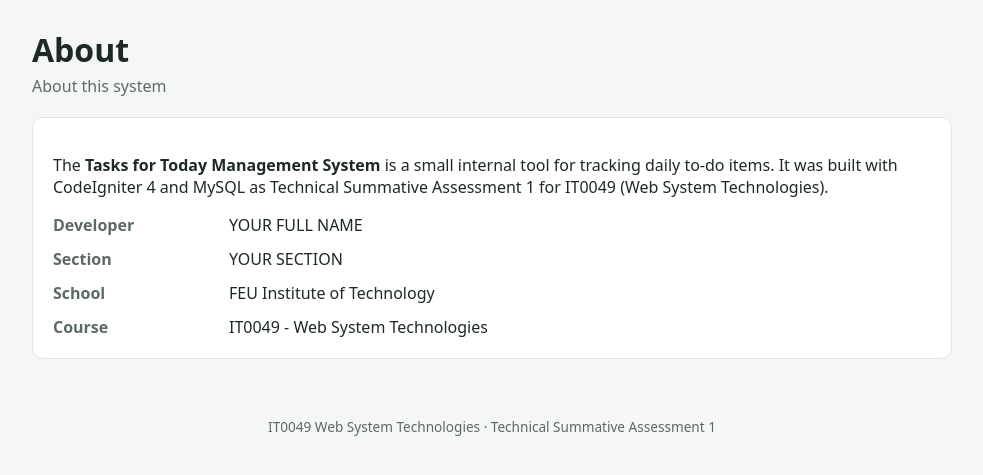
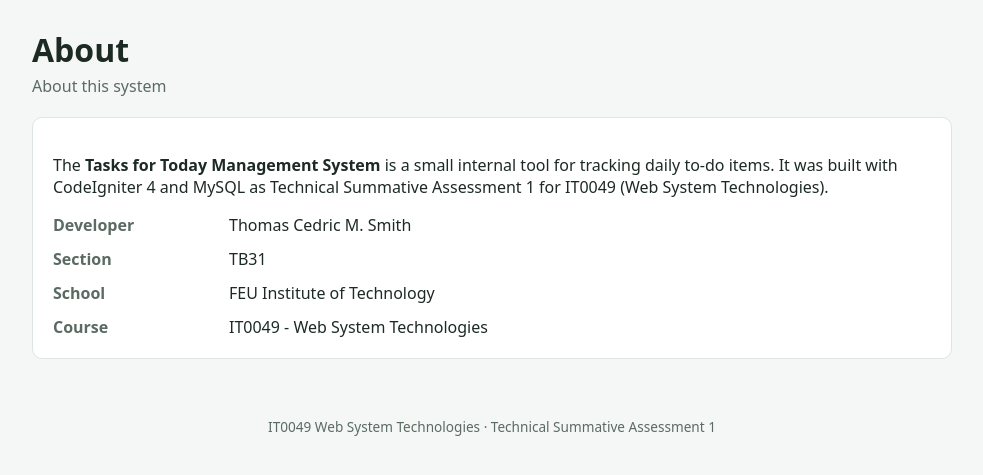
Before and after one commit to nyx0501/tasks-for-today, a CodeIgniter 4 app: the page made by app/Views/about.php in a window 1280 px wide. Shown: the part 53-528 px from the top of the page, without its empty margins (148-1131 px from the left). Run offline with PHP 8.4 and a stand-in for CodeIgniter, Linux system fonts and the light colour scheme; the template is opened without the code that fills it, so the values that code supplies are empty; some libraries are stand-ins or nearby versions.

Commit message:
updated about.php

```diff
--- a/app/Views/about.php
+++ b/app/Views/about.php
@@ -7,8 +7,8 @@
 <div class="card">
     <p>The <strong>Tasks for Today Management System</strong> is a small internal tool for tracking daily to-do items. It was built with CodeIgniter 4 and MySQL as Technical Summative Assessment 1 for IT0049 (Web System Technologies).</p>
     <dl>
-        <dt>Developer</dt><dd>YOUR FULL NAME</dd>
-        <dt>Section</dt><dd>YOUR SECTION</dd>
+        <dt>Developer</dt><dd>Thomas Cedric M. Smith</dd>
+        <dt>Section</dt><dd>TB31</dd>
         <dt>School</dt><dd>FEU Institute of Technology</dd>
         <dt>Course</dt><dd>IT0049 - Web System Technologies</dd>
     </dl>
```
